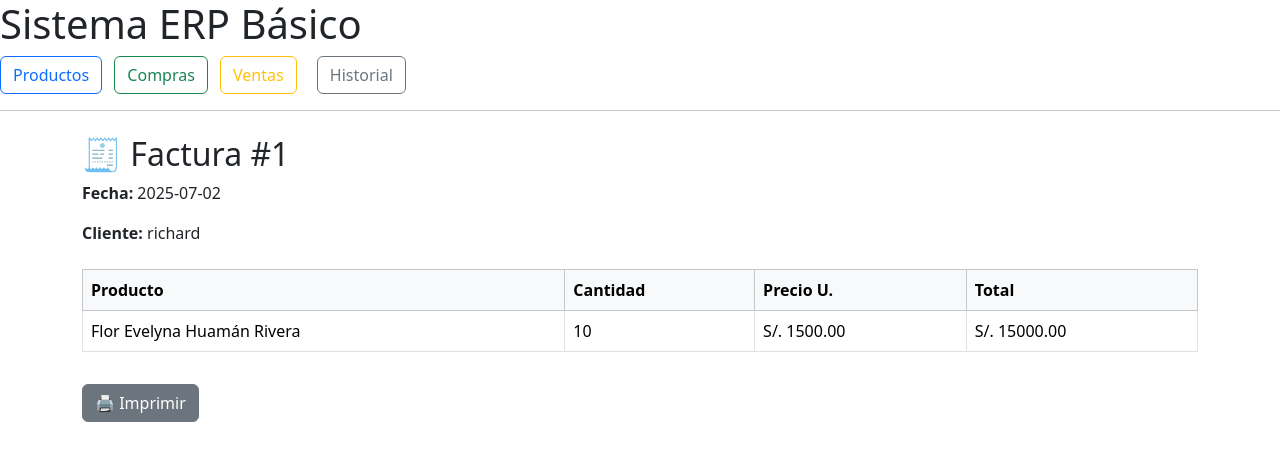
After one commit to eG-Ox/ERP, a Flask app: page /factura/1 in a window 1280 px wide. The commit adds this page. Shown: the top 461 px of the page. Run offline with Flask 3, Linux system fonts and the light colour scheme; data comes from the database, SQL or seed files in the repository; both versions use the stored data as it was after the commit.

Commit message:
Integrar todas las mejoras: filtro en historial, campo cliente y factura HTML

```diff
--- a/app.py
+++ b/app.py
@@ -83,11 +83,12 @@ def registrar_venta():
     producto_id = request.form["producto_id"]
     cantidad = int(request.form["cantidad"])
     precio_unitario = float(request.form["precio_unitario"])
+    cliente = request.form.get("cliente", "")  # Opcional
 
     conn = conectar()
     cursor = conn.cursor()
 
-    # Verificar stock actual
+    # Verificar stock
     cursor.execute("SELECT stock FROM productos WHERE id = ?", (producto_id,))
     stock_actual = cursor.fetchone()[0]
 
@@ -95,55 +96,94 @@ def registrar_venta():
         conn.close()
         return "Error: no hay suficiente stock para esta venta."
 
-    # Registrar la venta
+    # Registrar venta
     cursor.execute("""
-        INSERT INTO ventas (producto_id, cantidad, precio_unitario, fecha)
-        VALUES (?, ?, ?, CURRENT_DATE)
-    """, (producto_id, cantidad, precio_unitario))
+        INSERT INTO ventas (producto_id, cantidad, precio_unitario, fecha, cliente)
+        VALUES (?, ?, ?, CURRENT_DATE, ?)
+    """, (producto_id, cantidad, precio_unitario, cliente))
+
+    # Obtener ID de la venta recién insertada
+    venta_id = cursor.lastrowid
 
     # Actualizar stock
     cursor.execute("UPDATE productos SET stock = stock - ? WHERE id = ?", (cantidad, producto_id))
 
     conn.commit()
     conn.close()
-    return redirect("/ventas")
+    return redirect(f"/factura/{venta_id}")
+
 
 @app.route("/historial")
 def historial():
-    producto = request.args.get("producto")
+    # ⬇️ Parámetros opcionales llegados por ?producto=x&proveedor=y&desde=2025-07-01&hasta=2025-07-31
+    producto  = request.args.get("producto")
+    proveedor = request.args.get("proveedor")
+    desde     = request.args.get("desde")
+    hasta     = request.args.get("hasta")
 
-    conn = conectar()
+    conn   = conectar()
     cursor = conn.cursor()
 
+    # ---------- CONSULTA COMPRAS ----------
     compras_q = """
         SELECT c.fecha, p.nombre, c.proveedor, c.cantidad, c.costo_unitario
         FROM compras c
         JOIN productos p ON c.producto_id = p.id
+        WHERE 1=1
     """
+    params_c = []
+
+    if producto:
+        compras_q += " AND p.nombre = ?"
+        params_c.append(producto)
+
+    if proveedor:
+        compras_q += " AND c.proveedor = ?"
+        params_c.append(proveedor)
+
+    if desde:
+        compras_q += " AND date(c.fecha) >= date(?)"
+        params_c.append(desde)
+
+    if hasta:
+        compras_q += " AND date(c.fecha) <= date(?)"
+        params_c.append(hasta)
+
+    compras_q += " ORDER BY c.fecha DESC"
+    cursor.execute(compras_q, tuple(params_c))
+    compras = cursor.fetchall()
+
+    # ---------- CONSULTA VENTAS ----------
     ventas_q = """
         SELECT v.fecha, p.nombre, v.cantidad, v.precio_unitario
         FROM ventas v
         JOIN productos p ON v.producto_id = p.id
+        WHERE 1=1
     """
+    params_v = []
 
-    params = ()
     if producto:
-        compras_q += " WHERE p.nombre = ?"
-        ventas_q  += " WHERE p.nombre = ?"
-        params = (producto,)
+        ventas_q += " AND p.nombre = ?"
+        params_v.append(producto)
 
-    compras_q += " ORDER BY c.fecha DESC"
-    ventas_q  += " ORDER BY v.fecha DESC"
+    if desde:
+        ventas_q += " AND date(v.fecha) >= date(?)"
+        params_v.append(desde)
 
-    cursor.execute(compras_q, params)
-    compras = cursor.fetchall()
+    if hasta:
+        ventas_q += " AND date(v.fecha) <= date(?)"
+        params_v.append(hasta)
 
-    cursor.execute(ventas_q, params)
+    ventas_q += " ORDER BY v.fecha DESC"
+    cursor.execute(ventas_q, tuple(params_v))
     ventas = cursor.fetchall()
 
-    # lista de productos para el selector
+    # ---------- LISTAS PARA DESPLEGABLES ----------
     cursor.execute("SELECT DISTINCT nombre FROM productos")
     lista_prod = [row[0] for row in cursor.fetchall()]
+
+    cursor.execute("SELECT DISTINCT proveedor FROM compras WHERE proveedor IS NOT NULL AND proveedor != ''")
+    lista_prov = [row[0] for row in cursor.fetchall()]
 
     conn.close()
     return render_template(
@@ -151,8 +191,31 @@ def historial():
         compras=compras,
         ventas=ventas,
         lista_prod=lista_prod,
-        producto_sel=producto
+        lista_prov=lista_prov,
+        producto_sel=producto,
+        proveedor_sel=proveedor,
+        desde_sel=desde,
+        hasta_sel=hasta
     )
+
+@app.route("/factura/<int:venta_id>")
+def factura(venta_id):
+    conn = conectar()
+    cursor = conn.cursor()
+
+    cursor.execute("""
+        SELECT v.id, v.fecha, p.nombre, v.cantidad, v.precio_unitario, v.cliente
+        FROM ventas v
+        JOIN productos p ON v.producto_id = p.id
+        WHERE v.id = ?
+    """, (venta_id,))
+    venta = cursor.fetchone()
+    conn.close()
+
+    if not venta:
+        return "Factura no encontrada."
+
+    return render_template("factura.html", venta=venta)
 
 
 
--- a/templates/base.html
+++ b/templates/base.html
@@ -15,6 +15,8 @@
   <a class="btn btn-outline-primary me-2" href="/productos">Productos</a>
   <a class="btn btn-outline-success me-2" href="/compras">Compras</a>
   <a class="btn btn-outline-warning" href="/ventas">Ventas</a>
+  <a class="btn btn-outline-secondary" href="/historial">Historial</a>
+
 </nav>
 
   <hr>
--- /dev/null
+++ b/templates/factura.html
@@ -0,0 +1,28 @@
+{% extends "base.html" %}
+{% block title %}Factura #{{ venta[0] }}{% endblock %}
+
+{% block contenido %}
+<div class="container mt-4">
+  <h2>🧾 Factura #{{ venta[0] }}</h2>
+  <p><strong>Fecha:</strong> {{ venta[1] }}</p>
+  <p><strong>Cliente:</strong> {{ venta[5] or '---' }}</p>
+
+  <table class="table table-bordered mt-4">
+    <thead class="table-light">
+      <tr>
+        <th>Producto</th><th>Cantidad</th><th>Precio U.</th><th>Total</th>
+      </tr>
+    </thead>
+    <tbody>
+      <tr>
+        <td>{{ venta[2] }}</td>
+        <td>{{ venta[3] }}</td>
+        <td>S/. {{ "%.2f"|format(venta[4]) }}</td>
+        <td>S/. {{ "%.2f"|format(venta[3] * venta[4]) }}</td>
+      </tr>
+    </tbody>
+  </table>
+
+  <button class="btn btn-secondary mt-3" onclick="window.print()">🖨 Imprimir</button>
+</div>
+{% endblock %}
```
Also changed, not shown: templates/historial.html (+49 -8 lines), templates/ventas.html (+22 -6 lines), data/db.sqlite3.
